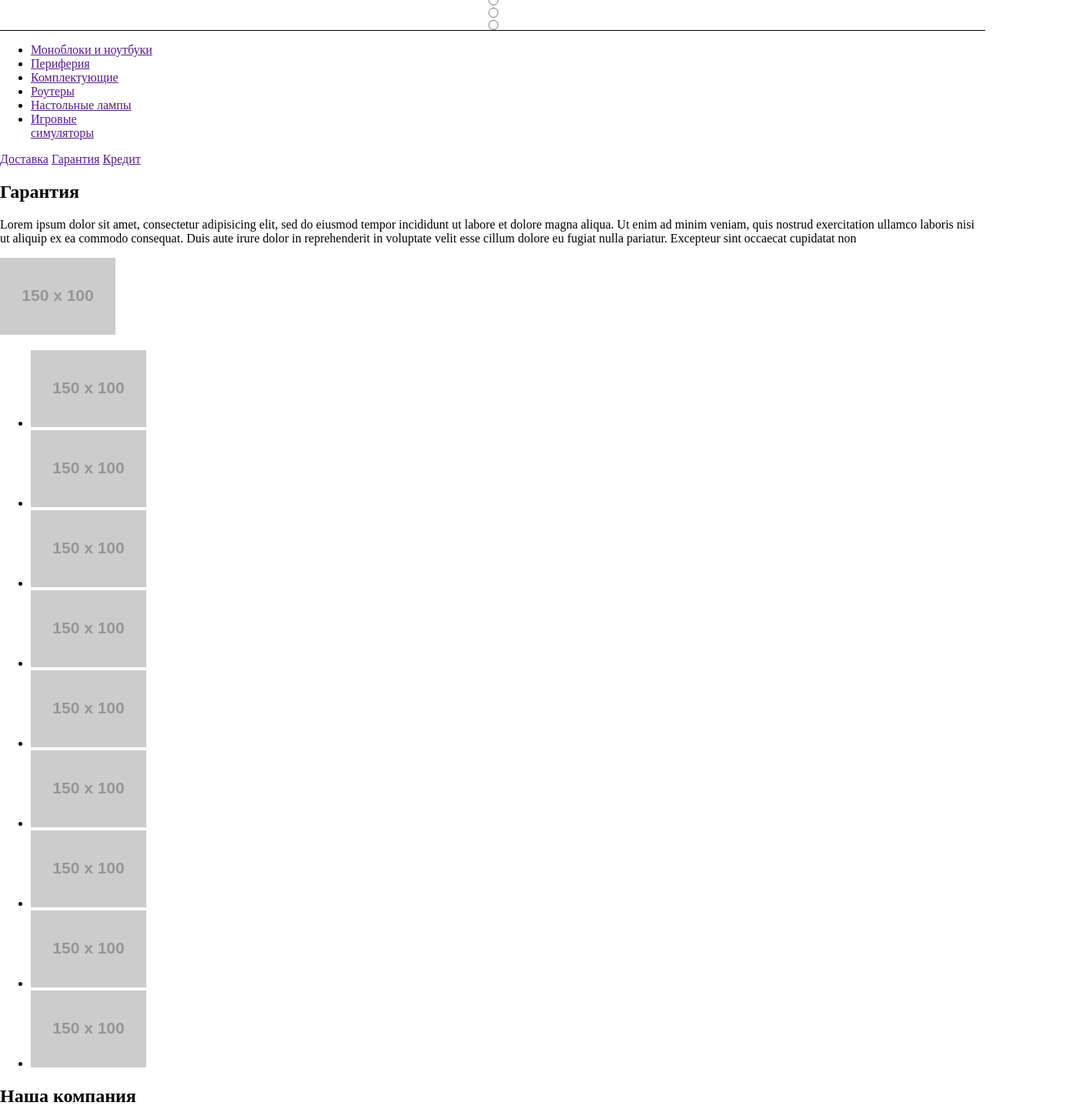
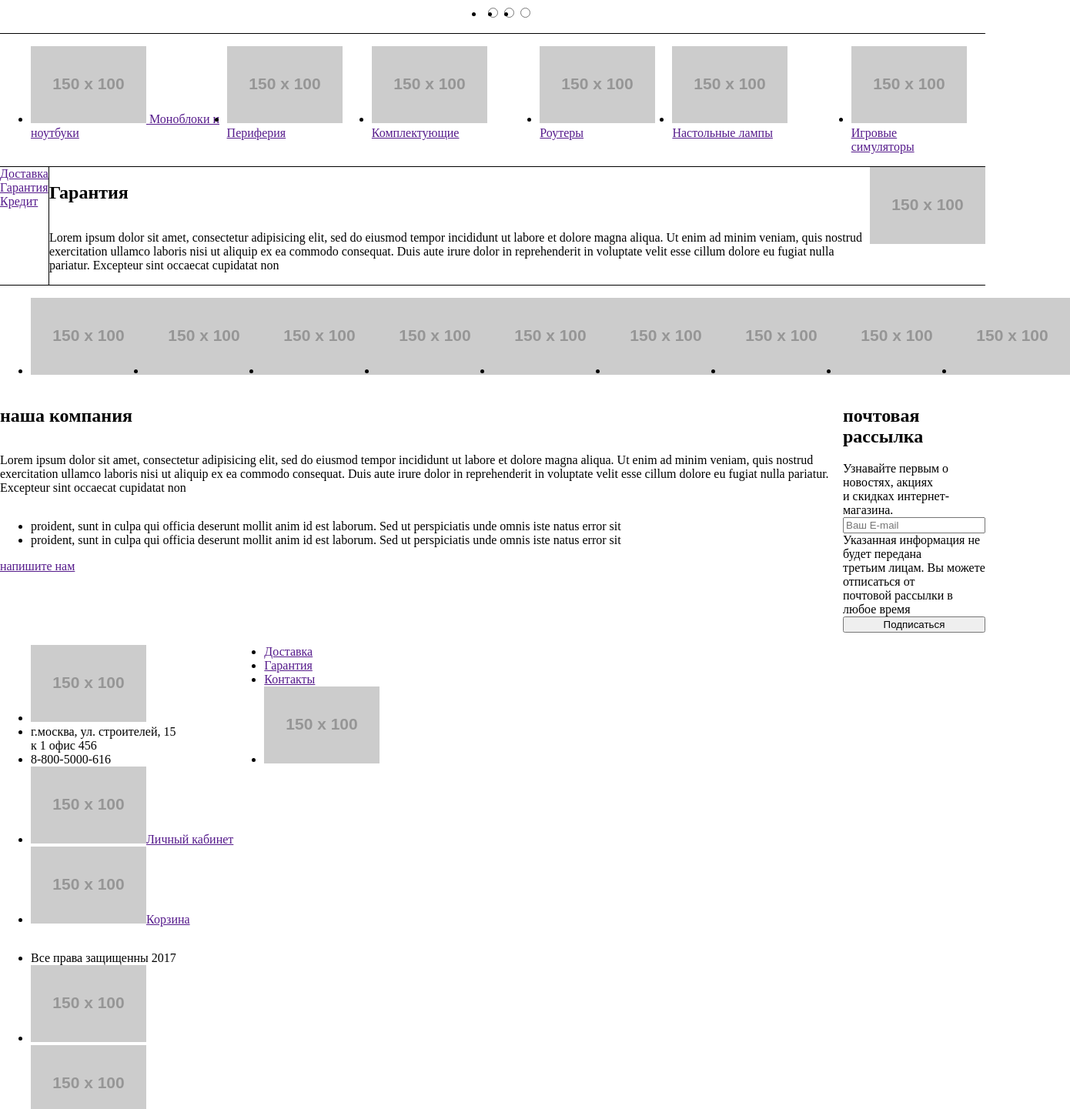
Before and after one commit to AlexUnderNewSky02/Project-Web, a plain HTML site: page index.html in a window 1280 px wide. Shown: the part 433-1874 px from the top of the page at 77% size, 1390 px wide, since content can reach past the window. Drawn offline with Linux system fonts and the light colour scheme; placeholder pictures from the web are drawn by us.

Commit message:
почти доделаны флексы главной

```diff
--- a/css/style.css
+++ b/css/style.css
@@ -17,7 +17,80 @@ body{
 .slider-flex{
     display:flex;
     flex-direction: row;
+    justify-content: space-around;
 }
 .main-line1{
     border-top: 1px solid black;
 }
+
+.slider-button{
+    display:flex;
+    flex-direction: row;
+    justify-content: center;
+}
+
+.section-menu{
+    display:flex;
+    flex-direction:row;
+    justify-content:space-around;
+}
+.guarantee{
+    display:flex;
+    flex-direction: row;
+
+}
+
+.vertical-line{
+    border-left:1px solid black;
+
+}
+
+.guarantee-button-flex{
+    display: flex;
+    flex-direction: column;
+}
+
+.guarantee-text-flex{
+    display: flex;
+    flex-direction: column;
+}
+
+.partners-list{
+    display: flex;
+    flex-direction: row;
+}
+.company-flex{
+    display: flex;
+    flex-direction: row;
+
+}
+
+.our-company{
+    display: flex;
+    flex-direction: column;
+}
+
+.dispatch{
+    display:flex;
+    flex-direction: column;
+}
+.footer-basement{
+    display: flex;
+    flex-direction: row;
+}
+
+.footer-menu-flex{
+    display: flex;
+    flex-direction:column;
+
+}
+
+.footer-info-flex{
+    display: flex;
+    flex-direction: column;
+}
+
+.pol{
+    display: flex;
+    flex-direction: row;
+}
--- a/index.html
+++ b/index.html
@@ -47,12 +47,20 @@
             </div>
             <img src="http://placehold.it/150x100" alt="slider" class="slider-image">
         </div>
-        <input type="radio" id="radio1" class="slider-radio1">
+        <ul class="slider-button">
+            <li>
+                <input type="radio" id="radio1" class="slider-radio1" name="radio">
                 <label for="radio1"></label>
-        <input type="radio" id="radio2" class="slider-radio2">
+            </li>
+            <li>
+                <input type="radio" id="radio2" class="slider-radio1" name="radio">
                 <label for="radio2"></label>
-        <input type="radio" id="radio3" class="slider-radio3">
+            </li>
+            <li>
+                <input type="radio" id="radio3" class="slider-radio1" name="radio">
                 <label for="radio3"></label>
+            </li>
+        </ul>
     </section>
     <div class="main-line1"></div>
     <main class="content">
@@ -60,49 +68,50 @@
             <ul class="section-menu">
                 <li>
                     <a href="">
-                        <div class="section-menu1"></div>
+                        <img src="http://placehold.it/150x100" alt="notebook">
                         <span>Моноблоки и ноутбуки</span>
                     </a>
                 </li>
                 <li>
                     <a href="">
-                        <div class="section-menu2"></div>
+                        <img src="http://placehold.it/150x100" alt="notebook">
                         <span>Периферия</span>
                     </a>
                 </li>
                 <li>
                     <a href="">
-                        <div class="section-menu3"></div>
+                        <img src="http://placehold.it/150x100" alt="notebook">
                         <span>Комплектующие</span>
                     </a>
                 </li>
                 <li>
                     <a href="">
-                        <div class="section-menu4"></div>
+                        <img src="http://placehold.it/150x100" alt="notebook">
                         <span>Роутеры</span>
                     </a>
                 </li>
                 <li>
                     <a href="">
-                        <div class="section-menu5"></div>
+                        <img src="http://placehold.it/150x100" alt="notebook">
                         <span>Настольные лампы</span>
                     </a>
                 </li>
                 <li>
                     <a href="">
-                        <div class="section-menu6"></div>
+                        <img src="http://placehold.it/150x100" alt="notebook">
                         <span>Игровые<br> симуляторы</span>
                     </a>
                 </li>
             </ul>
         </section>
-        <div class="main-line2"></div>
+        <div class="main-line1"></div>
         <section class="guarantee">
             <div class="guarantee-button-flex">
                 <a href="" class="guarantee-button1">Доставка</a>
                 <a href="" class="guarantee-button2">Гарантия</a>
                 <a href="" class="guarantee-button3">Кредит</a>
             </div>
+            <div class="vertical-line"></div>
             <div class="guarantee-text-flex">
                 <h2>Гарантия</h2>
                 <p class="guarantee-text">Lorem ipsum dolor sit amet, consectetur adipisicing elit, sed do eiusmod tempor incididunt ut labore et dolore magna
@@ -111,11 +120,11 @@
                     occaecat cupidatat non
                 </p>
             </div>
-            <div class="guarante-image-flex">
+            <div class="guarantee-image-flex">
                 <img class="guarantee-image" alt="guarantee-image" src="http://placehold.it/150x100">
             </div>
         </section>
-        <div class="main-line3"></div>
+        <div class="main-line1"></div>
         <section class="partners">
             <ul class="partners-list">
                 <li><a href=""><img src="http://placehold.it/150x100" alt="schneider"></a></li>
@@ -131,7 +140,7 @@
         </section>
         <div class="company-flex">
             <section class="our-company">
-                <h2>Наша компания</h2>
+                <h2>наша компания</h2>
                 <p>
                     Lorem ipsum dolor sit amet, consectetur adipisicing elit, sed do eiusmod tempor incididunt ut labore et dolore magna aliqua.
                     Ut enim ad minim veniam, quis nostrud exercitation ullamco laboris nisi ut aliquip ex ea commodo consequat. Duis aute
@@ -159,6 +168,7 @@
         </div>
     </main>
     <footer class="basement">
+        <div class="footer-basement">
             <div class="footer-menu-flex">
             <ul class="footer-menu">
                 <li><a href=""><img src="http://placehold.it/150x100" alt="logo"></a></li>
@@ -176,7 +186,8 @@
                     <li><img src="http://placehold.it/150x100" alt="Map"></li>
                 </ul>
             </div>
-        <section>
+        </div>
+        <section class="pol">
             <ul class="footer-social">
                 <li>Все права защищенны 2017</li>
                 <li><img src="http://placehold.it/150x100" alt="VK"></li>
```
Lines whose indentation alone changed are shown as unchanged.
